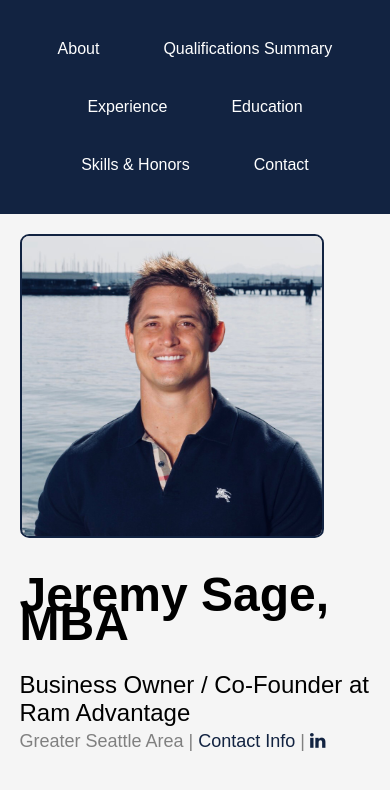
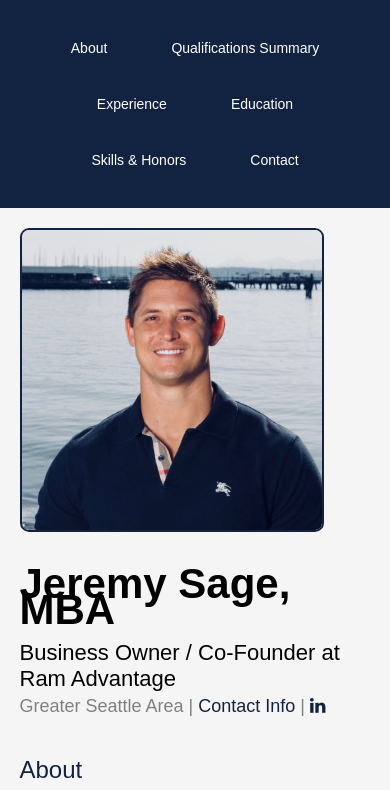
Before and after one commit to jsage5/resume, a plain HTML site: page index.html in a window 390 px wide. Shown: the top 790 px of the page. Drawn offline with Linux system fonts and the light colour scheme.

Commit message:
Second commit

```diff
--- a/resources/css/style.css
+++ b/resources/css/style.css
@@ -152,7 +152,8 @@ li {
   text-underline-color: #122341;
 }
 
-#experience em {
+#experience em,
+#education em {
   font-weight: 375;
   font-size: 14px;
   padding-left: .25%;
@@ -198,8 +199,13 @@ footer {
 }
 
 @media only screen and (max-width : 893px) {
+  .container h1 {
+    font-size: 42px;
+    margin-bottom: 0;
+  }
   .container h2 {
     line-height: normal;
+    font-size: 22px;
     margin-bottom: 1.5%;
   }
   .container h4 {
@@ -211,4 +217,7 @@ footer {
     margin-bottom: 0;
     margin-top: 1%;
   }
+  nav a {
+    font-size: 14px;
+  }
 }
```
